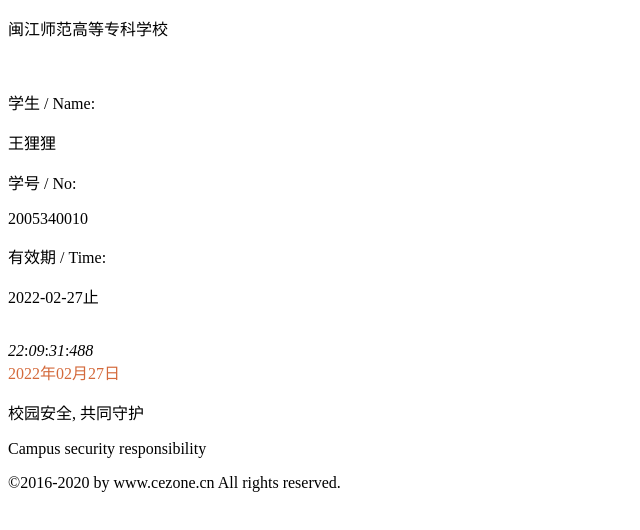
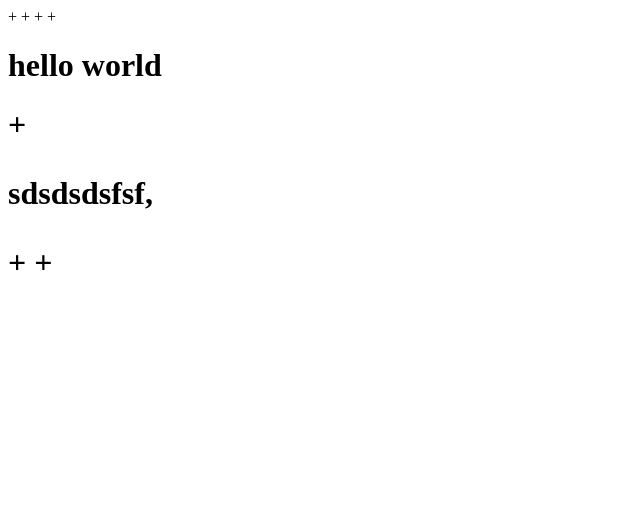
Before and after one commit to Alankkff/Alankkff.github.io, a plain HTML site: page 通行证.html in a window 1280 px wide. Shown: the whole page, without its empty margins (0-640 px from the left). Drawn offline with Linux system fonts and the light colour scheme.

Commit message:
Update 通行证.html

```diff
--- a/通行证.html
+++ b/通行证.html
@@ -1,53 +1,7 @@
-<!DOCTYPE html>
-<!-- saved from url=(0035)https://mjsz.usite.pro/txz/wll.html -->
-<html><head><meta http-equiv="Content-Type" content="text/html; charset=UTF-8">
-
-		<meta name="viewport" content="width=device-width,initial-scale=1.0,maximum-scale=1.0,user-scalable=0">
-		<meta name="apple-mobile-web-app-capable" content="yes">
-		<meta name="apple-mobile-web-app-status-bar-style" content="black">
-		<meta name="format-detection" content="telephone=no">
-		<title>通行证</title>
-		<link rel="icon" type="image/png" sizes="32x32" href="https://wx.cezone.cn/car/img/icons/favicon-32x32.png">
-		<link rel="icon" type="image/png" sizes="16x16" href="https://wx.cezone.cn/car/img/icons/favicon-16x16.png">
-		<link href="./通行证_files/a.css" rel="stylesheet">
-		<link rel="stylesheet" type="text/css" href="./通行证_files/a.css">
-		<link rel="stylesheet" type="text/css" href="./通行证_files/b.css">
-		<script src="./通行证_files/mjsztxz.noext"></script>
-	</head>
-	<body>
-		<div id="app">
-			<div data-v-34992c4c="" class="content warn">
-				<div data-v-34992c4c="" class="card">
-					<p data-v-34992c4c="" class="school-name">闽江师范高等专科学校</p>
-					<header data-v-34992c4c=""><img data-v-34992c4c="" src="./通行证_files/passport_bg0.39f684ac.png" alt="" class="bg"><img data-v-34992c4c="" src="./通行证_files/passport_zh0.cfea5396.png" alt="" class="font-zh"><img data-v-34992c4c="" src="./通行证_files/passport_en.4b6d9088.png" alt="" class="font-en">
-					</header>
-					<main data-v-34992c4c="">
-						<div data-v-34992c4c="" class="van-row">
-							<div data-v-34992c4c="" class="van-col van-col--12">
-								<p data-v-34992c4c="" class="label">学生 / Name: </p>
-								<p data-v-34992c4c=""> 王狸狸 </p>
-								<div data-v-34992c4c="">
-									<p data-v-34992c4c="" class="label">学号 / No:</p>
-									<p data-v-34992c4c=""> 2005340010 </p>
-								</div>
-								<p data-v-34992c4c="" class="label">有效期 / Time:</p>
-								<p id="date1" data-v-34992c4c="">2022-02-27止</p>
-							</div>
-							<div data-v-34992c4c="" class="van-col van-col--12"><img data-v-34992c4c="" src="./通行证_files/201910101509024467e425-b89c-4383-8b3e-79b76016d4d5" alt=""></div>
-						</div>
-					</main>
-					<footer data-v-34992c4c="">
-						<div class="timer-box van-count-down" data-v-34992c4c=""><span class="block bg-box-2" data-v-34992c4c=""><em id="time_hours" data-v-34992c4c="">22</em></span><span class="colon" data-v-34992c4c="">:</span><span class="block bg-box-2" data-v-34992c4c=""><em id="time_minutes" data-v-34992c4c="">09</em></span><span class="colon" data-v-34992c4c="">:</span><span class="block bg-box-2" data-v-34992c4c=""><em id="time_seconds" data-v-34992c4c="">31</em></span><span class="colon" data-v-34992c4c="">:</span><span class="block w-3 bg-box-3" data-v-34992c4c=""><em data-v-34992c4c="" id="time_milliseconds">488</em></span></div>
-						<div id="date2" class="divider van-divider van-divider--hairline van-divider--content-center" role="separator" style="color: rgb(212, 106, 60);" data-v-34992c4c="">2022年02月27日</div>
-						<p data-v-34992c4c="">校园安全, 共同守护</p>
-						<p data-v-34992c4c="">Campus security responsibility</p>
-					</footer>
-					<div data-v-34992c4c="" class="footer">
-						<p data-v-34992c4c="" class="company">©2016-2020 by www.cezone.cn All rights reserved.</p>
-					</div>
-				</div>
-			</div>
-		</div>
-
-
-</body></html>
++<!DOCTYPC html>
++<html>
++<body>
++<h1>hello world<h1>
++<p>sdsdsdsfsf,</p>
++<body>
++</html>
```
